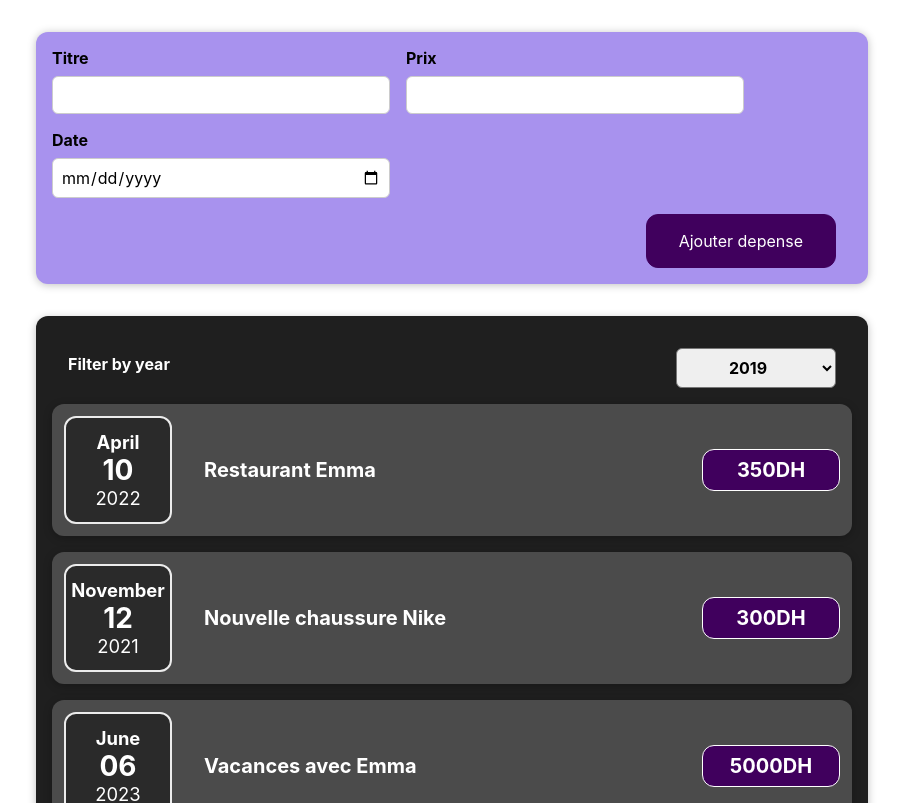
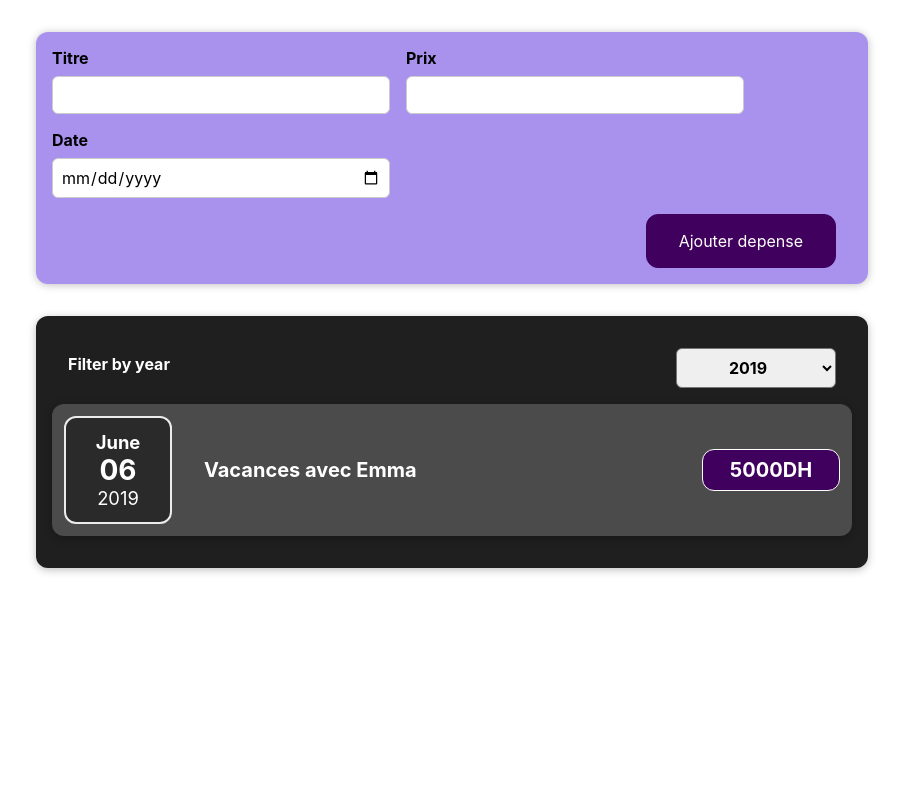
Before and after one commit to angestephane/first-app, a React (Create React App) app: page / in a window 1280 px wide. Shown: the top 803 px of the page, without its empty margins (188-1091 px from the left). Built offline with nearby package versions, Linux system fonts and the light colour scheme.

Commit message:
ajout du rendu dynamique des liste et de l'option de filtrage

```diff
--- a/src/App.js
+++ b/src/App.js
@@ -1,45 +1,47 @@
-import React from "react";
+import React, { useState } from "react";
 import "./App.css";
 import Depenses from "./components/Depense/Depenses";
 import NouvelleDepense from "./components/Nouvelle_depense/NouvelleDepense";
 
-function App() {
-  const data = [
+const DATA_FICTIVE = [
   {
     id: 1,
-      designationDepense: "Restaurant Emma",
-      somme: 350,
-      date: new Date(2022, 3, 10),
+    title: "Restaurant Emma",
+    prix: 350,
+    date: new Date(2022, 10, 12),
   },
   {
     id: 2,
-      designationDepense: "Nouvelle chaussure Nike",
-      somme: 300,
+    title: "Nouvelle chaussure Nike",
+    prix: 300,
     date: new Date(2021, 10, 12),
   },
   {
-      id: 1,
-      designationDepense: "Vacances avec Emma",
-      somme: 5000,
-      date: new Date(2023, 5, 6),
+    id: 3,
+    title: "Vacances avec Emma",
+    prix: 5000,
+    date: new Date(2019, 5, 6),
   },
   {
-      id: 1,
-      designationDepense: "Nouvelle Tv",
-      somme: 2500,
-      date: new Date(2022, 13, 15),
+    id: 4,
+    title: "Nouvelle Tv",
+    prix: 2300,
+    date: new Date(2022, 0, 15),
   },
 ];
 
+function App() {
+  const [depenses, setDepenses] = useState(DATA_FICTIVE);
+
   const addDepense = (__depense) => {
-    console.log(__depense);
+    setDepenses((prevState) => [__depense, ...prevState]);
   };
 
   return (
     <div className="App">
       <div className="expenses">
         <NouvelleDepense getNewDepense={addDepense} />
-        <Depenses data={data} />
+        <Depenses data={depenses} />
       </div>
     </div>
   );
--- a/src/components/Depense/Depenses.js
+++ b/src/components/Depense/Depenses.js
@@ -12,35 +12,28 @@ const Depenses = (props) => {
 
   //Fonctions
   const dateFilterHandler = (__dateSelected) => {
+    console.log(__dateSelected);
     setYearSelected(__dateSelected);
   };
+
+  //Variables
+  const data = props.data;
+  const tmpData = data.filter((depense) => {
+    return depense.date.getFullYear().toString() === yearSelected;
+  });
 
   //Code JSX
   return (
     <Card className="depenses">
       <DepenseFilter selected={yearSelected} onDateFilter={dateFilterHandler} />
-      <DepenseItem
-        title={props.data[0].designationDepense}
-        somme={props.data[0].somme}
-        date={props.data[0].date}
-      />
-      <DepenseItem
-        title={props.data[1].designationDepense}
-        somme={props.data[1].somme}
-        date={props.data[1].date}
-      />
-
-      <DepenseItem
-        title={props.data[2].designationDepense}
-        somme={props.data[2].somme}
-        date={props.data[2].date}
-      />
-
-      <DepenseItem
-        title={props.data[3].designationDepense}
-        somme={props.data[3].somme}
-        date={props.data[3].date}
-      />
+      {tmpData.map((depense) => (
+        <DepenseItem
+          key={depense.id}
+          title={depense.title}
+          prix={depense.prix}
+          date={depense.date}
+        />
+      ))}
     </Card>
   );
 };
--- a/src/components/Depense_filter/DepenseFilter.js
+++ b/src/components/Depense_filter/DepenseFilter.js
@@ -4,7 +4,7 @@ import "./DepenseFilter.css";
 
 const DepenseFilter = (props) => {
   //Fonctions
-  const dateFilterHandler = (event) => {
+  const filterOpt = (event) => {
     props.onDateFilter(event.target.value);
   };
 
@@ -13,7 +13,7 @@ const DepenseFilter = (props) => {
     <div className="expenses-filter">
       <div className="expenses-filter__control">
         <label>Filter by year</label>
-        <select onChange={dateFilterHandler} value={props.selected}>
+        <select onChange={filterOpt} value={props.selected}>
           <option value="2022">2022</option>
           <option value="2021">2021</option>
           <option value="2020">2020</option>
--- a/src/components/Depense_item_component/DepenseItem.js
+++ b/src/components/Depense_item_component/DepenseItem.js
@@ -11,7 +11,7 @@ const DepenseItem = (props) => {
         <DepenseDate date={props.date} />
         <h2>{props.title}</h2>
       </div>
-      <div className="expense-item__price">{props.somme}DH</div>
+      <div className="expense-item__price">{props.prix}DH</div>
     </Card>
   );
 };
@@ -19,7 +19,7 @@ const DepenseItem = (props) => {
 DepenseItem.propTypes = {
   date: PropTypes.object,
   title: PropTypes.string,
-  somme: PropTypes.number,
+  prix: PropTypes.number,
 };
 
 export default DepenseItem;
--- a/src/components/Nouvelle_depense/DepenseForm.js
+++ b/src/components/Nouvelle_depense/DepenseForm.js
@@ -32,6 +32,7 @@ const DepenseForm = (props) => {
     };
 
     props.onSaveDepenseData(depenseData);
+
     setInputTitle("");
     setInputPrice("");
     setInputDate("");
```
Lines whose indentation alone changed are shown as unchanged.
